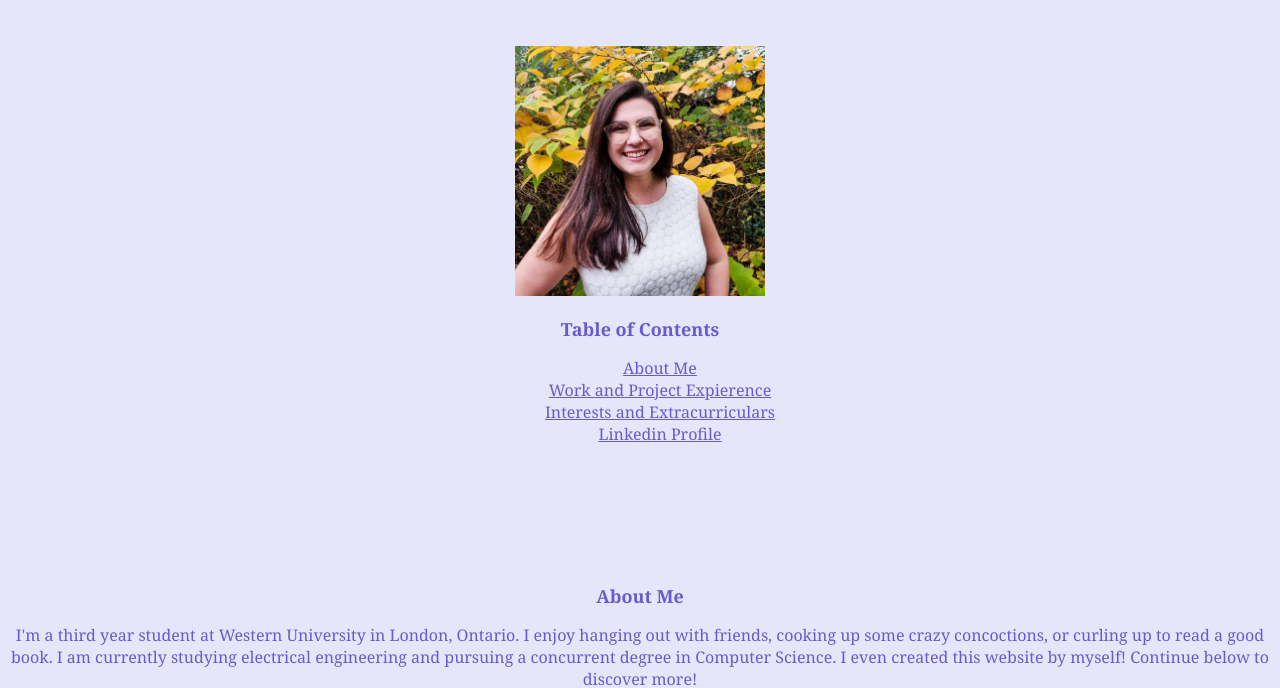
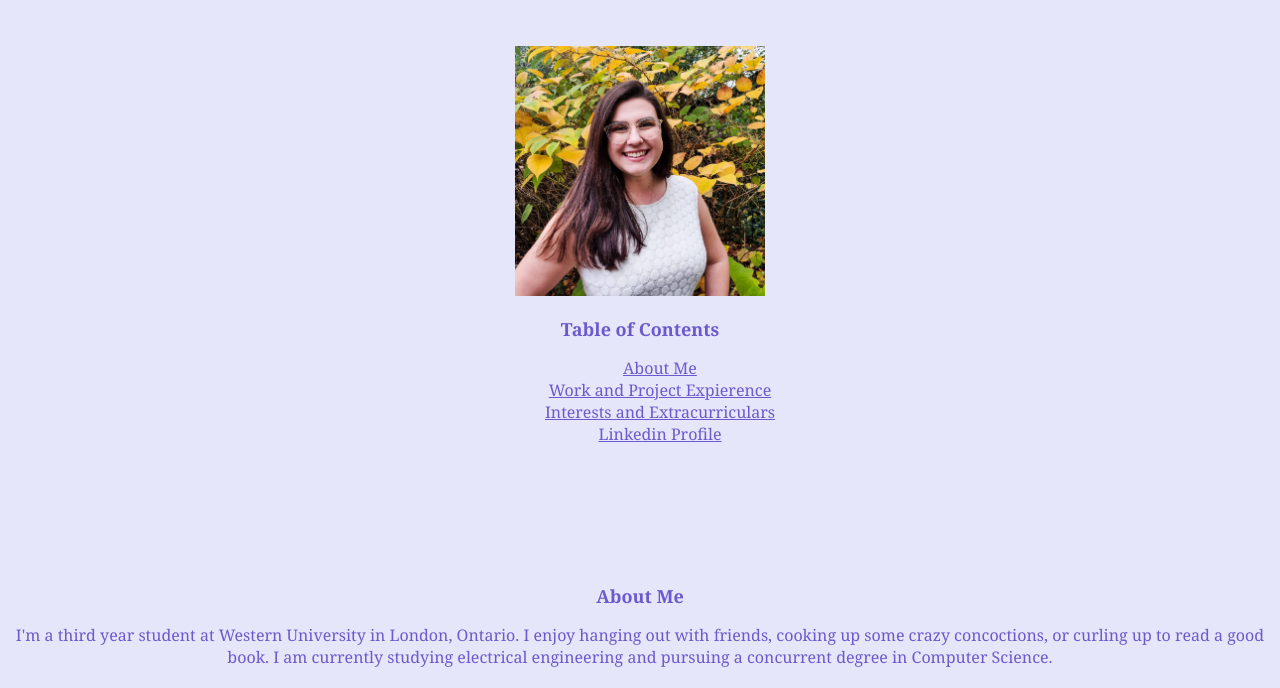
Before and after one commit to s-aleksanderek/s-aleksanderek.github.io, a plain HTML site: page index.html in a window 1280 px wide. Shown: the part 113-801 px from the top of the page. Drawn offline with Linux system fonts and the light colour scheme.

Commit message:
Update index.html

```diff
--- a/index.html
+++ b/index.html
@@ -94,8 +94,7 @@
     <p>
         I'm a third year student at Western University in London, Ontario. I enjoy hanging out with
         friends, cooking up some crazy concoctions, or curling up to read a good book. I am currently studying
-        electrical engineering and pursuing a concurrent degree in Computer Science. I even created this website by myself!
-        Continue below to discover more!
+        electrical engineering and pursuing a concurrent degree in Computer Science.
     </p>
 
     <br />
```
